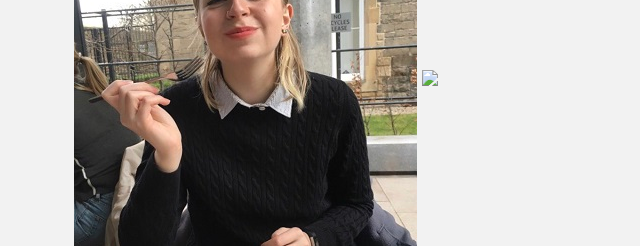
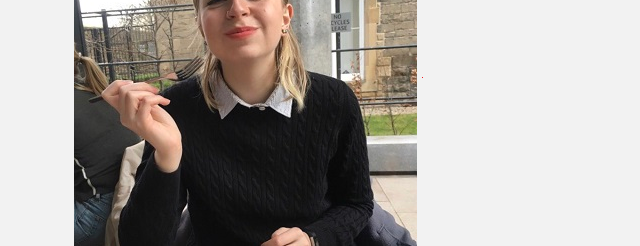
Before and after one commit to madelinecodes/outdated-portfiolio, a plain HTML site: page index.html in a window 1280 px wide. Shown: the part 343-589 px from the top of the page, 11-651 px from the left. Drawn offline with nearby package versions, Linux system fonts and the light colour scheme.

Commit message:
secondary image file type change

```diff
--- a/index.html
+++ b/index.html
@@ -33,7 +33,7 @@
             <div class="col-sm">
                 <figure class="figure">
                     <img class="img-fluid" src="img/me.jpg">
-                    <img class="img-fluid" src="img/onepixelimg.jpg">
+                    <img class="img-fluid" src="img/onepixelimg.png">
                     <figcaption class="figure-caption">A very good brownie @ <a
                             href="http://www.soderberg.uk/soderberg-pavilion">Söderberg Pavilion</a></figcaption>
                 </figure>
```
